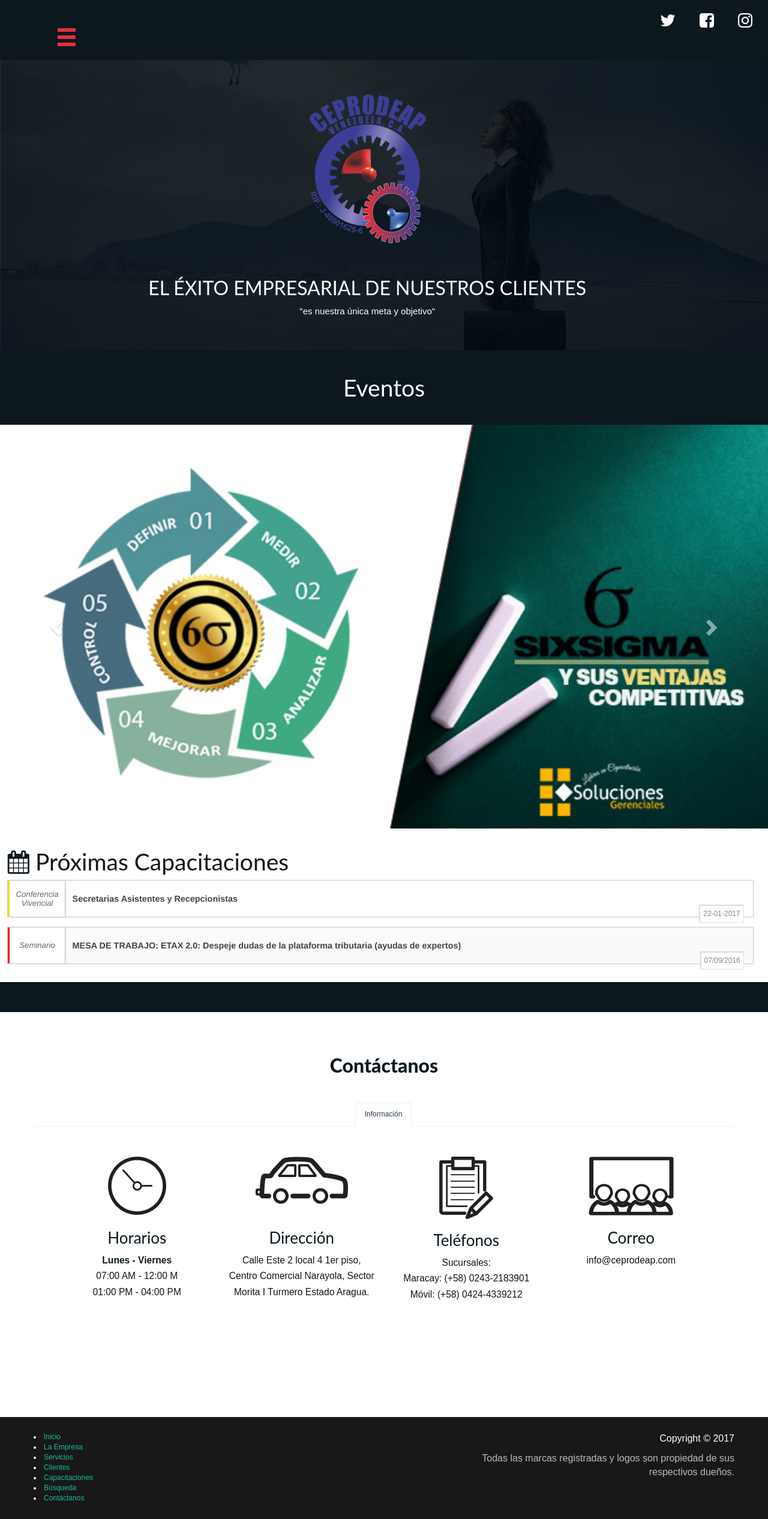
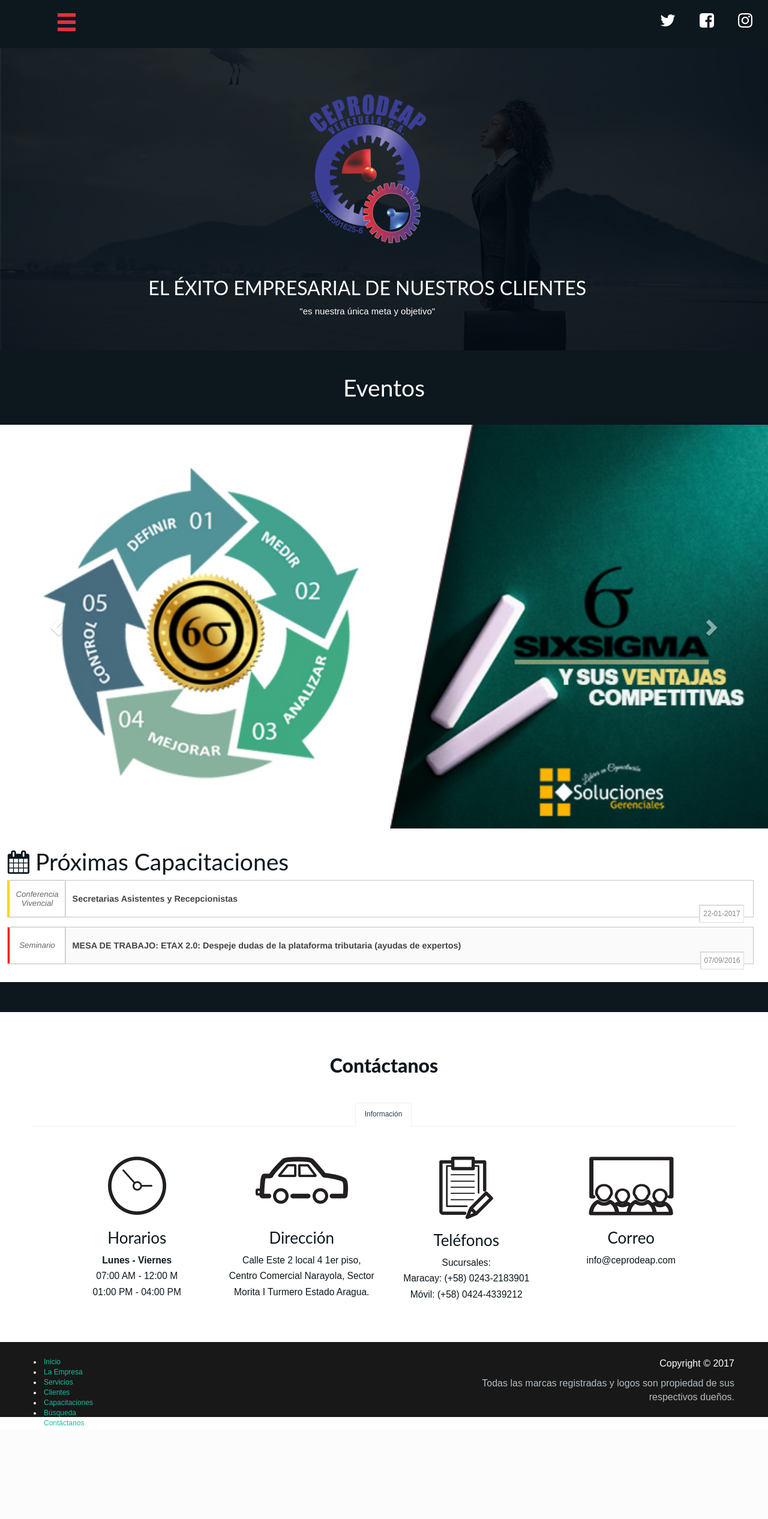
Before and after one commit to luiighi2693/ceprodeap, a PHP site: page / in a window 1280 px wide. Shown: the whole page at 60% size. After the commit the page ends 2376 px from the top, so only its background shows below. Run offline with PHP 8.4, Linux system fonts and the light colour scheme; data comes from the database, SQL or seed files in the repository; some libraries are stand-ins or nearby versions.

Commit message:
mejoras en el menu

```diff
--- a/css/style.css
+++ b/css/style.css
@@ -5,7 +5,7 @@
     position: relative;
     width: 30px;
     height: 30px;
-    margin: 25px;
+    margin: 0 25px 25px;
 }
 .menu span {
     margin: 0 auto;
@@ -238,3 +238,10 @@
             letter-spacing: -0.05em;
         }
   }
+
+@media (min-width: 1200px) {
+    .container{
+        width: 1170px;
+        height: 75px;
+    }
+}
--- a/index.php
+++ b/index.php
@@ -22,7 +22,7 @@
             </button>
             <div id="myModal" class="modal">
                 <!-- Modal content -->
-      <div class="modal-content animated           zoomIn">
+                <div class="modal-content animated zoomIn">
                     <div class="modal-header">
                         <span class="close">×</span>
                     </div>
@@ -105,6 +105,7 @@
 
     function goToEvents() {
         window.localStorage.setItem("goto","event");
+        modal.style.display = "none";
         $('#content').load('main.php');
     }
 
```
Lines whose indentation alone changed are shown as unchanged.
